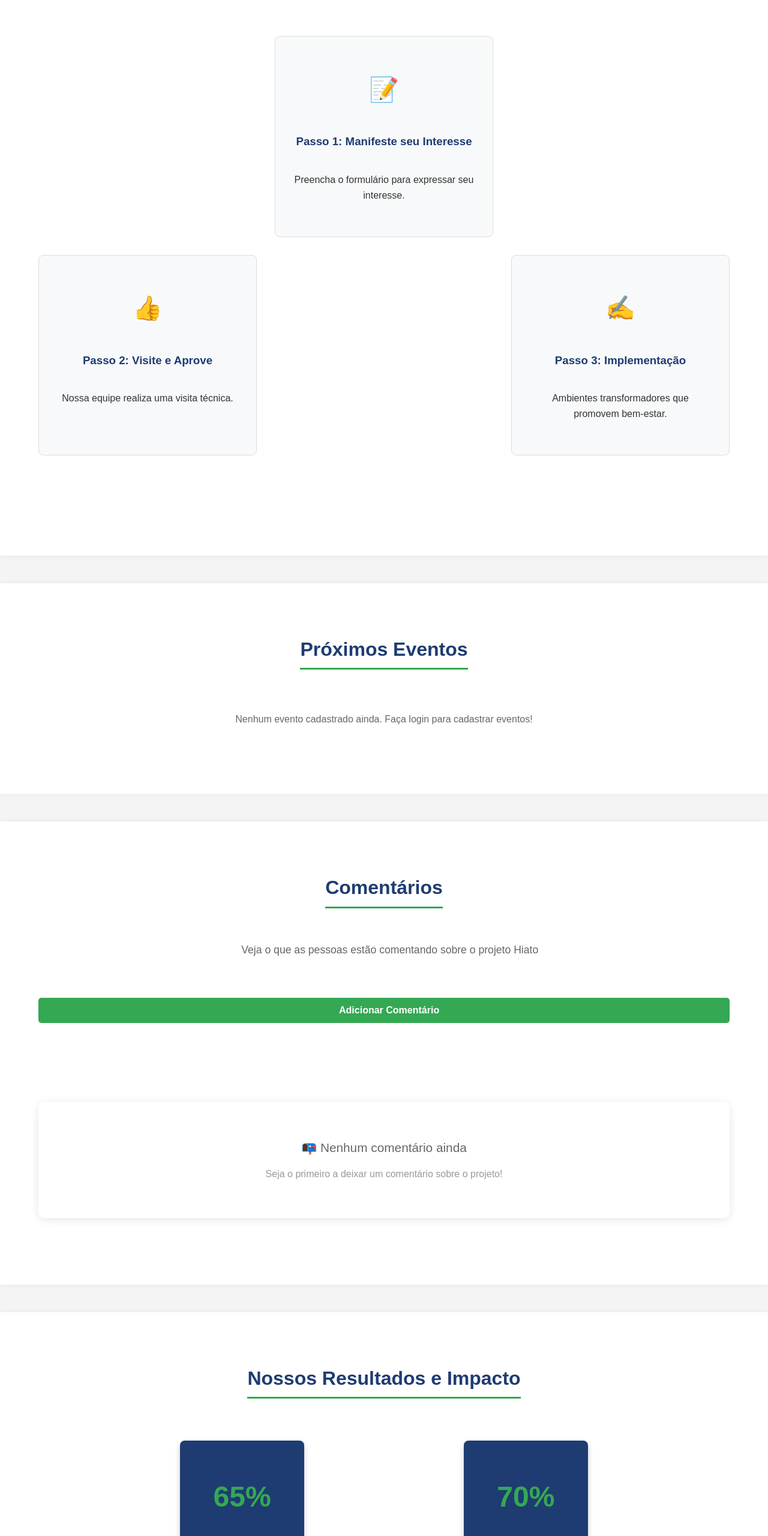
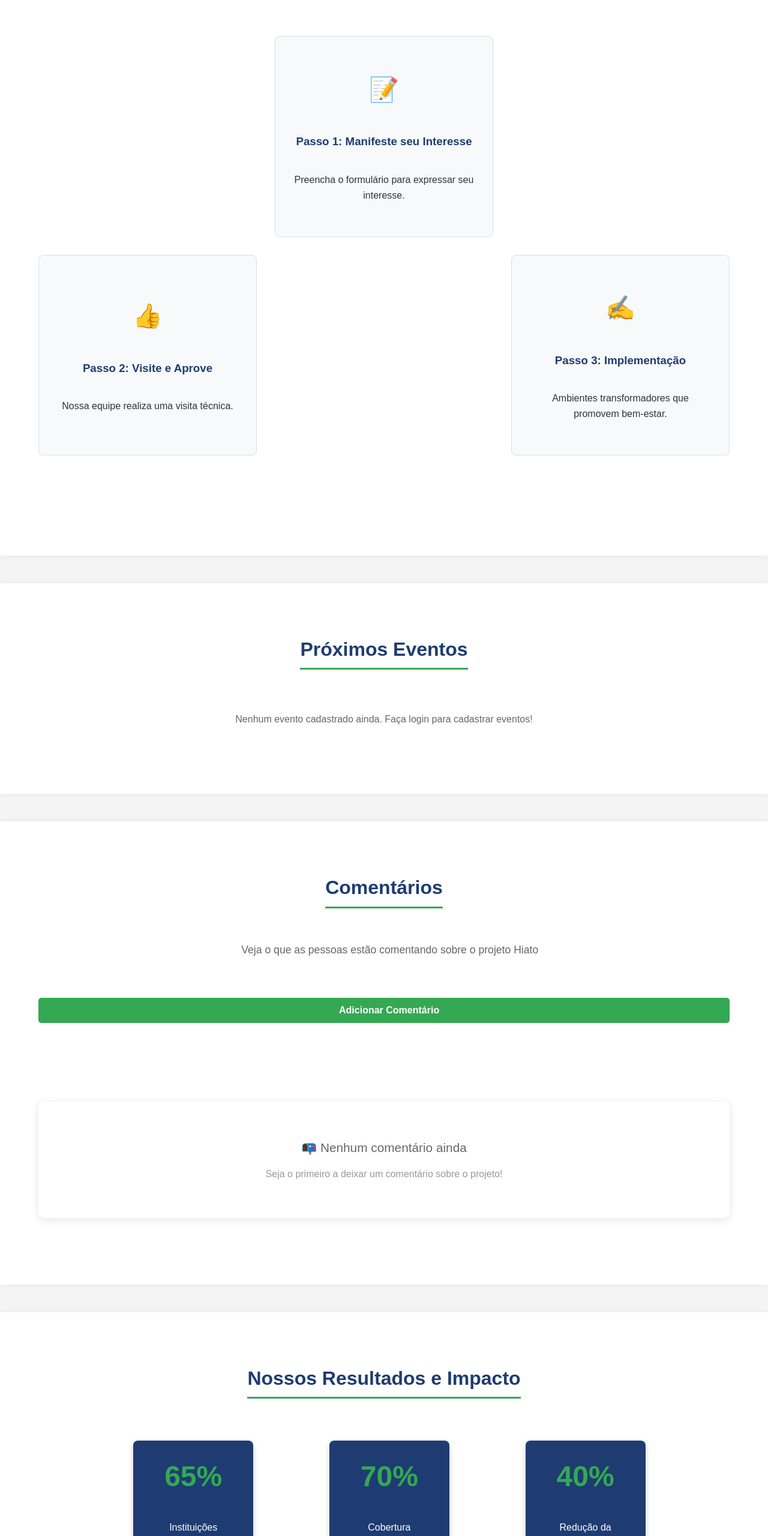
Before and after one commit to thallesaraujo870/Hiato6, a plain HTML site: page Hiato6/index.html in a window 1280 px wide. Shown: the part 1264-3824 px from the top of the page at 60% size. Drawn offline with Linux system fonts and the light colour scheme; no server answers.

Commit message:
tentativa de conserto 6

```diff
--- a/Hiato6/css/style.css
+++ b/Hiato6/css/style.css
@@ -48,7 +48,6 @@ nav {
     color: white;
     padding: 15px 0;
     position: static;
-    /* Garantimos que não está fixo */
     width: 100%;
     z-index: 1000;
     box-shadow: 0 2px 5px rgba(0, 0, 0, 0.2);
@@ -186,13 +185,12 @@ section h2 {
     box-shadow: 0 4px 10px rgba(0, 0, 0, 0.1);
 }
 
-/* SEÇÃO PARTICIPAR (STEPS) */
+/* SEÇÃO PARTICIPAR (STEPS) - CORRIGIDO */
 .participar-steps {
     display: grid;
     grid-template-columns: repeat(auto-fit, minmax(280px, 1fr));
     gap: 30px;
     margin-top: 40px;
-    /* CORREÇÃO 1: Garante que os itens do grid se estiquem para a mesma altura */
     align-items: stretch;
 }
 
@@ -202,11 +200,12 @@ section h2 {
     border-radius: 8px;
     border: 1px solid #ddd;
     transition: transform 0.3s, box-shadow 0.3s;
-    /* CORREÇÃO 1: Garante que o conteúdo interno use flex para centralizar, se necessário */
     display: flex;
     flex-direction: column;
-    justify-content: flex-start;
-    /* Alinha o conteúdo ao topo dentro do step */
+    justify-content: center;
+    align-items: center;
+    text-align: center;
+    min-height: 280px;
 }
 
 .step:hover {
@@ -309,41 +308,42 @@ section h2 {
     cursor: default;
 }
 
-/* SEÇÃO RESULTADOS */
+/* SEÇÃO RESULTADOS - CORRIGIDO */
 .resultados-grid {
-    display: grid;
-    grid-template-columns: repeat(auto-fit, minmax(200px, 1fr));
+    display: flex;
+    justify-content: center;
+    align-items: center;
     gap: 30px;
     margin-top: 40px;
-    /* CORREÇÃO 2: Garante que os itens do grid se estiquem para a mesma altura */
-    align-items: stretch;
+    flex-wrap: wrap;
 }
 
 .resultado-card {
     background: #1e3c72;
     color: white;
-    padding: 30px 20px;
+    padding: 40px 30px;
     border-radius: 8px;
     box-shadow: 0 4px 10px rgba(0, 0, 0, 0.2);
-    /* CORREÇÃO 2: Usa flexbox para centralizar o conteúdo verticalmente */
     display: flex;
     flex-direction: column;
     justify-content: center;
+    align-items: center;
     text-align: center;
-    /* Centraliza o texto */
-    min-height: 180px;
-    /* Um min-height para garantir que os cards com menos texto não encolham tanto */
+    min-width: 200px;
+    width: 200px;
+    height: 200px;
 }
 
 .resultado-number {
     font-size: 3rem;
     font-weight: bold;
     color: #34a853;
-    margin-bottom: 5px;
+    margin-bottom: 10px;
 }
 
 .resultado-label {
     font-size: 1rem;
+    line-height: 1.4;
 }
 
 /* FOOTER */
@@ -544,6 +544,16 @@ footer {
         max-width: 100%;
         margin-top: 20px;
     }
+
+    .resultados-grid {
+        flex-direction: column;
+        align-items: center;
+    }
+
+    .resultado-card {
+        width: 100%;
+        max-width: 300px;
+    }
 }
 
 @media (max-width: 768px) {
@@ -557,9 +567,7 @@ footer {
         width: 100%;
         background: #2a8b44;
         position: absolute;
-        /* Ajuste para mobile, se o hero não for fixo */
         top: auto;
-        /* Remover top fixo */
         left: 0;
         text-align: center;
         box-shadow: 0 5px 5px rgba(0, 0, 0, 0.1);
```
